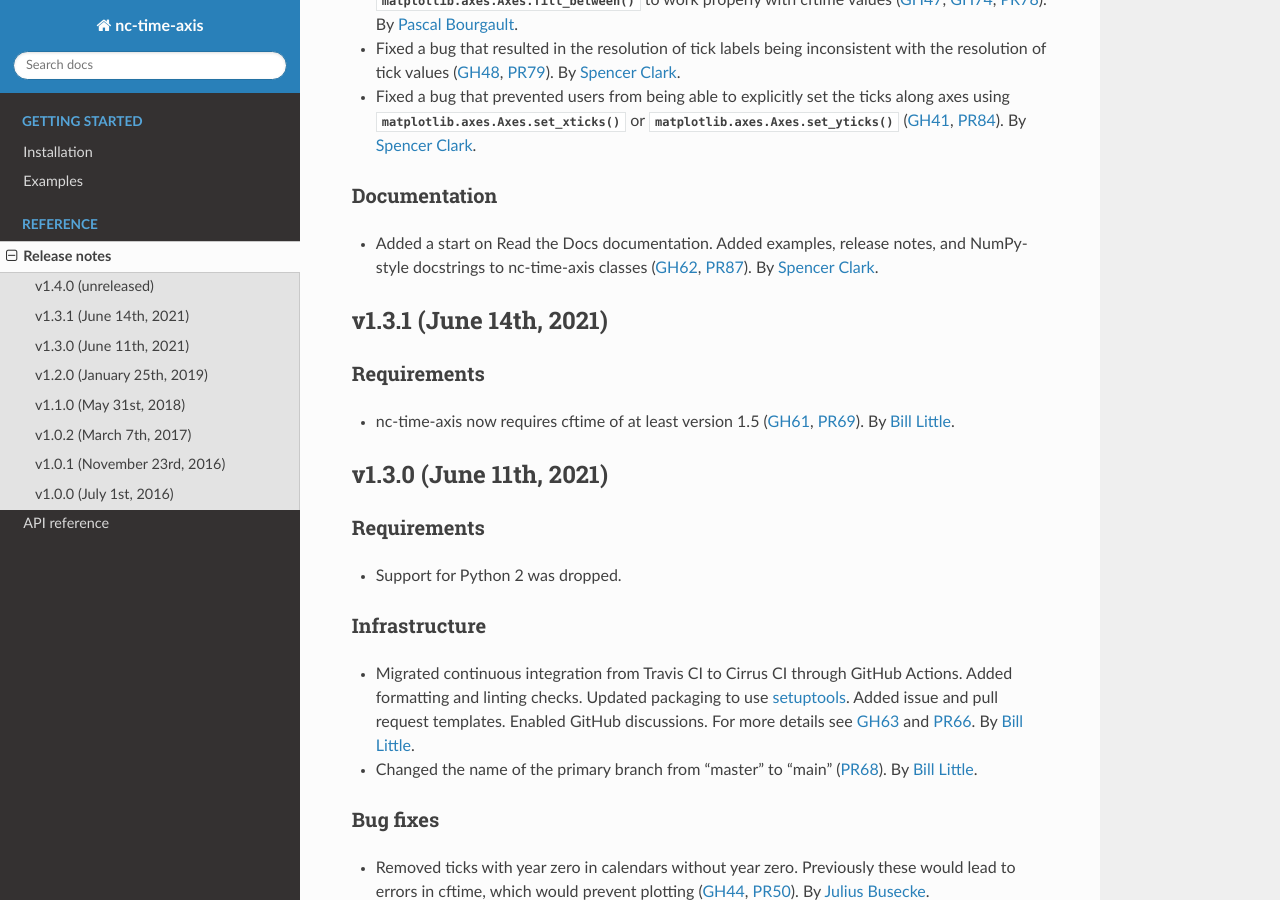
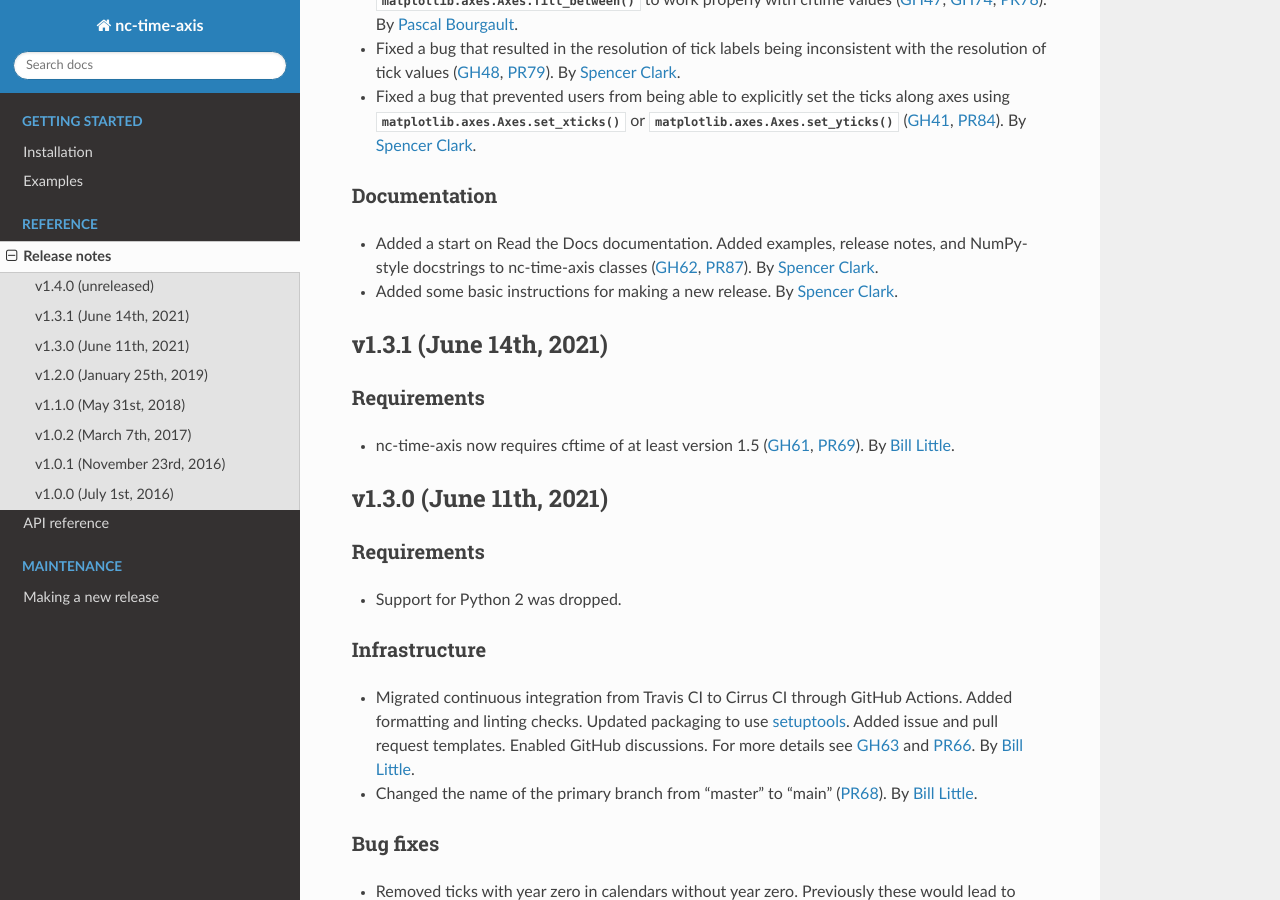
Before and after one commit to SciTools/nc-time-axis, a Sphinx documentation site: the page built from docs/release-notes.rst, in a window 1280 px wide and 900 px high, scrolled down 649 px. Built offline with Sphinx 7.4.7 and the Read the Docs theme 2.0.0, drawn with Linux system fonts in a browser that asks for light colours.

Commit message:
Add steps for making a new release

```diff
--- a/docs/index.rst
+++ b/docs/index.rst
@@ -22,3 +22,9 @@
 
    release-notes
    api
+
+.. toctree::
+   :caption: Maintenance
+   :maxdepth: 1
+
+   releases
--- a/docs/release-notes.rst
+++ b/docs/release-notes.rst
@@ -51,6 +51,8 @@
 * Added a start on Read the Docs documentation.  Added examples, release notes,
   and NumPy-style docstrings to nc-time-axis classes (:issue:`62`, :pull:`87`).
   By `Spencer Clark <https://github.com/spencerkclark>`_.
+* Added some basic instructions for making a new release.  By `Spencer Clark
+  <https://github.com/spencerkclark>`_.
 
 
 v1.3.1 (June 14th, 2021)
```
Also changed, not shown: docs/releases.rst (added, +43 -0 lines).
